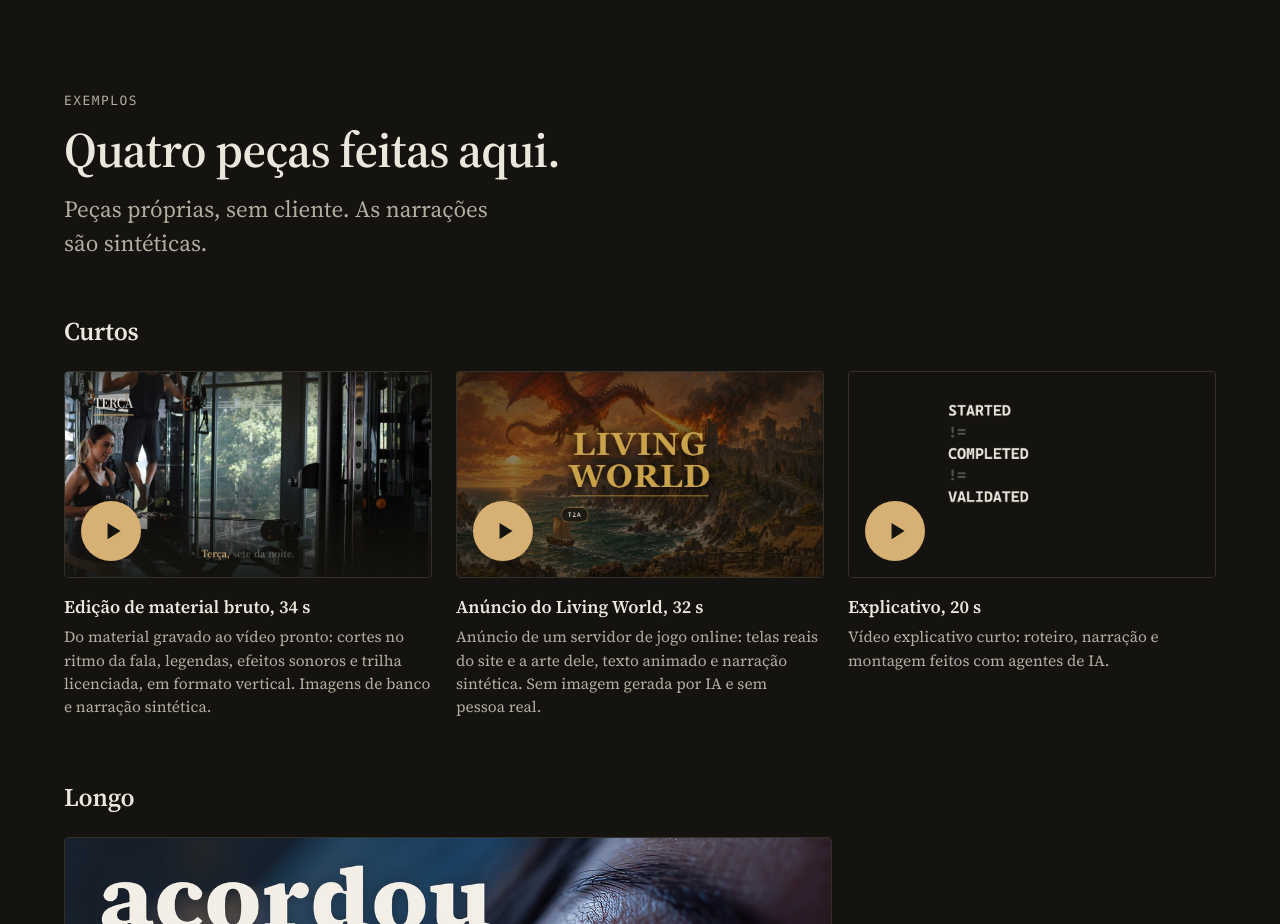
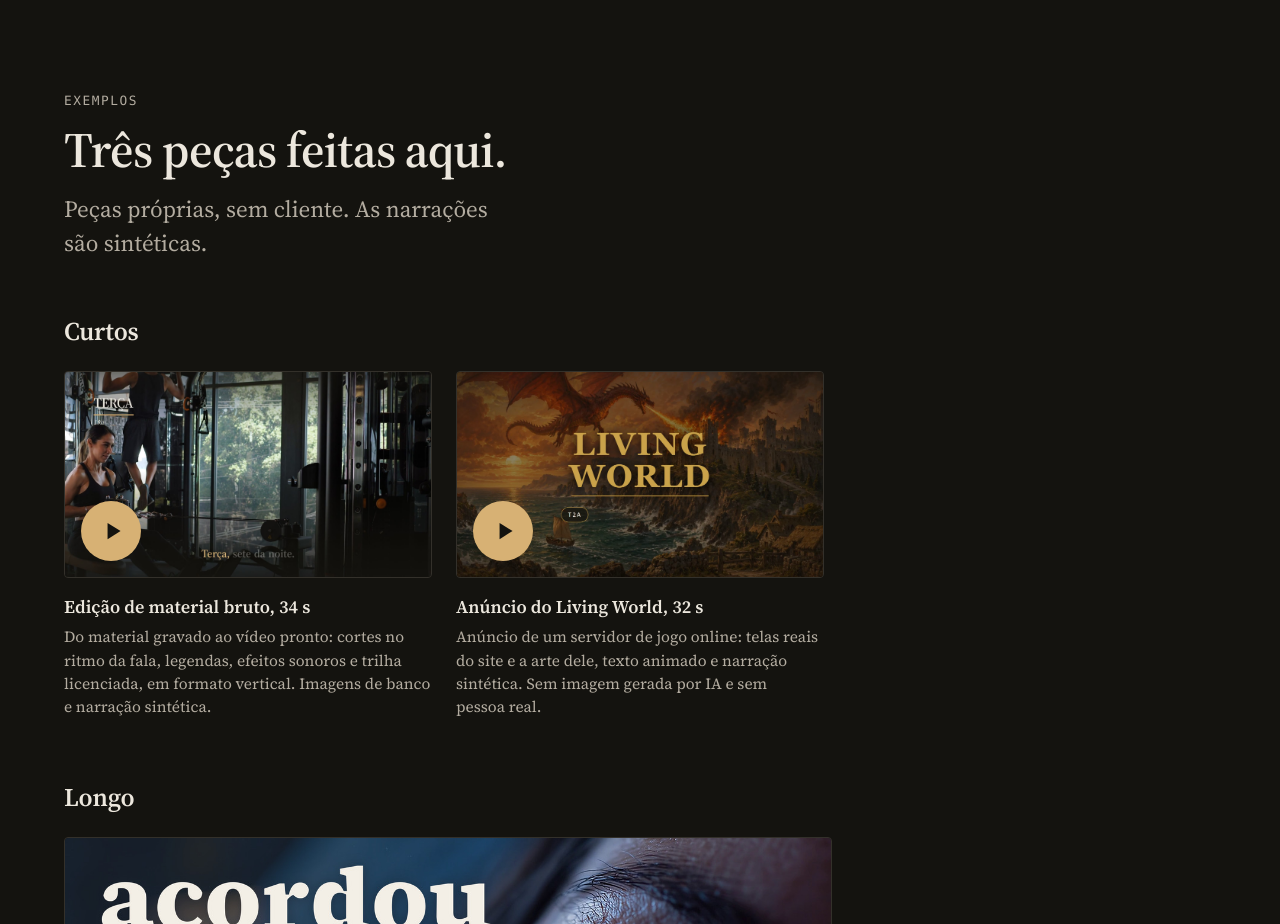
Before and after one commit to edgebuildlabs/edgebuildlabs.tech, an Astro site: page /video in a window 1280 px wide. Shown: the part 2320-3244 px from the top of the page. Built offline with nearby package versions, Linux system fonts and the light colour scheme; Astro itself is replaced by a stand-in of ours.

Commit message:
O explicativo de 20 s sai do site (decisao do dono, 25/09/2026 a noite: vitrine por vagas, uma por tipo de pedido; ele nao ocupava vaga). Ficam a edicao de bruto e o anuncio na linha curta e o corte da peca 2 na longa; /video/ passa a dizer tres pecas

```diff
--- a/src/data/en.json
+++ b/src/data/en.json
@@ -55,11 +55,6 @@
     "videoAviso": "The video loads from YouTube only after you click.",
     "reproduzir": "Play",
     "videos": [
-      {
-        "id": "z09-YYVPqCE",
-        "titulo": "Explainer, 20 s",
-        "texto": "Script, voice-over and editing done with agents; rendered locally in Remotion. In Portuguese."
-      },
       {
         "id": "aU_iT-dYK-4",
         "titulo": "Living World ad, 32 s",
--- a/src/data/pt.json
+++ b/src/data/pt.json
@@ -55,11 +55,6 @@
     "videoAviso": "O vídeo carrega do YouTube só depois do clique.",
     "reproduzir": "Reproduzir",
     "videos": [
-      {
-        "id": "z09-YYVPqCE",
-        "titulo": "Explicativo, 20 s",
-        "texto": "Roteiro, narração e montagem feitos com agentes; render local em Remotion."
-      },
       {
         "id": "aU_iT-dYK-4",
         "titulo": "Anúncio do Living World, 32 s",
--- a/src/pages/video.astro
+++ b/src/pages/video.astro
@@ -3,7 +3,6 @@ import Layout from '../layouts/Layout.astro'
 import VideoLite from '../components/VideoLite.astro'
 import t from '../data/pt.json'
 import { linkWhatsApp } from '../data/whatsapp.js'
-import posterExplicativo from '../assets/posters/explicativo-20s.jpg'
 import posterAnuncio from '../assets/posters/anuncio-32s.jpg'
 import posterDemoBruto from '../assets/posters/demo-bruto-34s.jpg'
 import posterDocumentario from '../assets/posters/documentario-peca2.jpg'
@@ -69,7 +68,6 @@ const mandar = [
 // Os vídeos são os mesmos da seção Prova da home, com a mesma legenda (pt.json) e o mesmo player que só chama o
 // YouTube depois do clique. Aqui, agrupados por linha.
 const posterPorId = {
-  'z09-YYVPqCE': posterExplicativo,
   'aU_iT-dYK-4': posterAnuncio,
   'G5l2Bn3m8us': posterDemoBruto,
   'vB3KXpVzXH4': posterDocumentario,
@@ -79,13 +77,14 @@ const posterPorId = {
 const legendaAqui = {
   'G5l2Bn3m8us': 'Do material gravado ao vídeo pronto: cortes no ritmo da fala, legendas, efeitos sonoros e trilha licenciada, em formato vertical. Imagens de banco e narração sintética.',
   'aU_iT-dYK-4': 'Anúncio de um servidor de jogo online: telas reais do site e a arte dele, texto animado e narração sintética. Sem imagem gerada por IA e sem pessoa real.',
-  'z09-YYVPqCE': 'Vídeo explicativo curto: roteiro, narração e montagem feitos com agentes de IA.',
 }
 const exemplo = (id) => {
   const v = t.prova.videos.find((x) => x.id === id)
   return { ...v, texto: legendaAqui[id] ?? v.texto, poster: posterPorId[id] }
 }
-const curtos = ['G5l2Bn3m8us', 'aU_iT-dYK-4', 'z09-YYVPqCE'].map(exemplo)
+// O explicativo de 20 s saiu em 25/09/2026 (decisão do dono): a vitrine é por vagas, uma por tipo de pedido, e ele não
+// ocupava vaga de pedido nenhum. Ficam a edição de bruto e o anúncio, que são os dois pedidos da linha curta.
+const curtos = ['G5l2Bn3m8us', 'aU_iT-dYK-4'].map(exemplo)
 // A peça longa entra pelo corte de vitrine (1 min, não listado no canal da marca), com a peça inteira no link abaixo
 // dele (vitrine por vagas, conversa com o dono em 25/09/2026). Desde 25/09 é a peça 2; a peça 1 saiu da frente.
 const longo = exemplo('vB3KXpVzXH4')
@@ -197,7 +196,7 @@ const nav = [
   <section class="secao" id="exemplos">
     <div class="wrap">
       <p class="t-kicker">Exemplos</p>
-      <h2 class="t-h2 mt-3">Quatro peças feitas aqui.</h2>
+      <h2 class="t-h2 mt-3">Três peças feitas aqui.</h2>
       <p class="t-lead mt-4 max-w-[40ch]">Peças próprias, sem cliente. As narrações são sintéticas.</p>
 
       <h3 class="t-h3 mt-10 md:mt-14">Curtos</h3>
```
Also changed, not shown: 3 other files.
